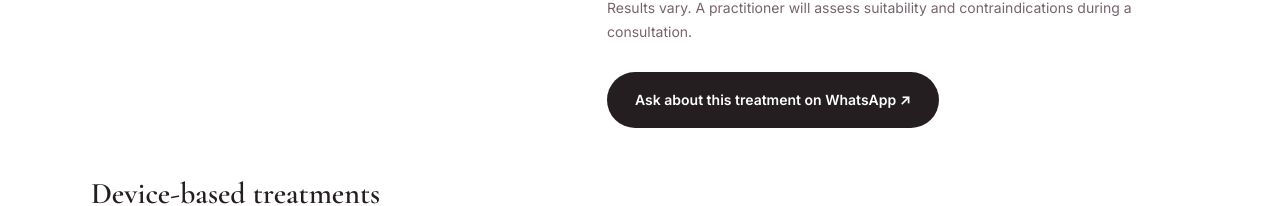
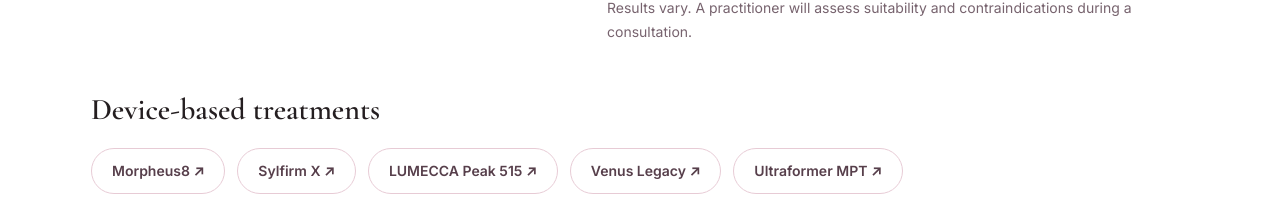
Before and after one commit to SergeyJak/Sweet-lana, a Next.js app: page /en/cabinet/center/device/dermalux-tri-wave in a window 1280 px wide. Shown: the part 899-1105 px from the top of the page. Built offline with nearby package versions, Linux system fonts and the light colour scheme; no server answers.

Commit message:
Remove redundant inline WhatsApp CTA from all equipment detail pages

```diff
--- a/src/app/[locale]/cabinet/center/device/[device]/page.tsx
+++ b/src/app/[locale]/cabinet/center/device/[device]/page.tsx
@@ -75,7 +75,6 @@ export default async function DeviceDetailPage({params}: {params:Promise<Params>
               </section>
             </div>
             <p className="mt-6 text-sm leading-6 text-[#77636e]">{ui.disclaimer}</p>
-            <a href={buildWhatsAppUrl(message)} target="_blank" rel="noopener noreferrer" className="mt-7 inline-flex min-h-14 items-center justify-center rounded-full bg-[#241e20] px-7 py-4 text-center text-sm font-semibold text-white transition hover:bg-[#7e5267]">{ui.book} ↗</a>
           </div>
         </div>
         <section className="mt-12">
```
